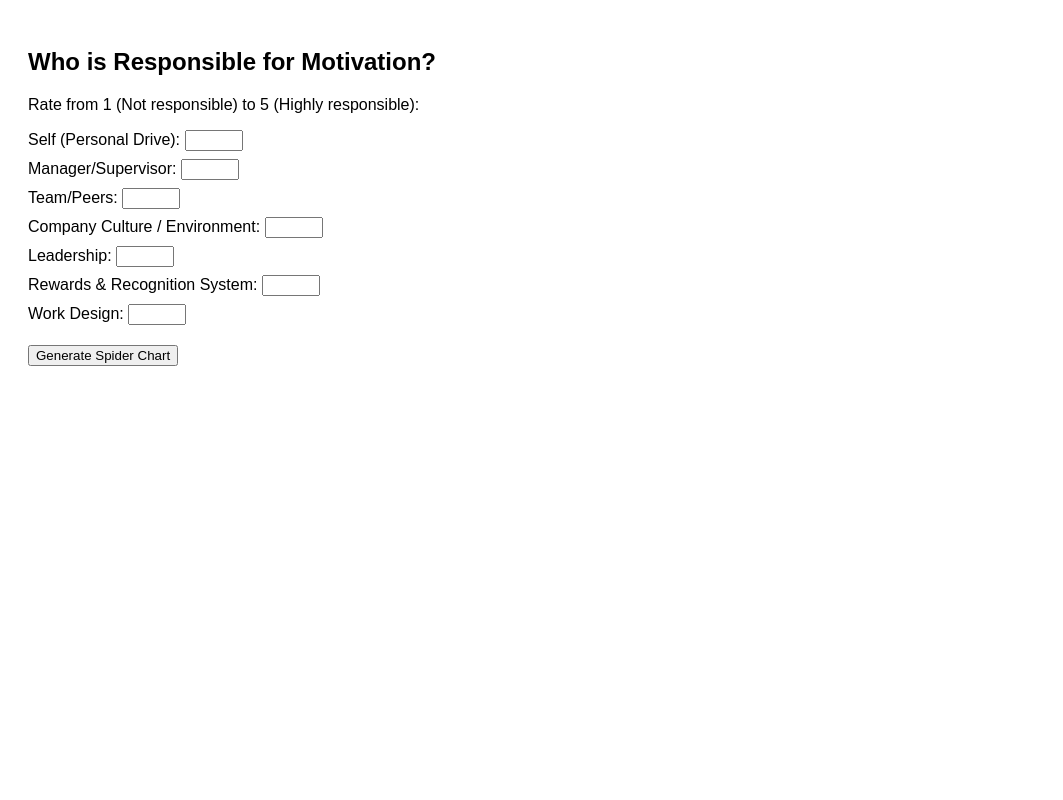
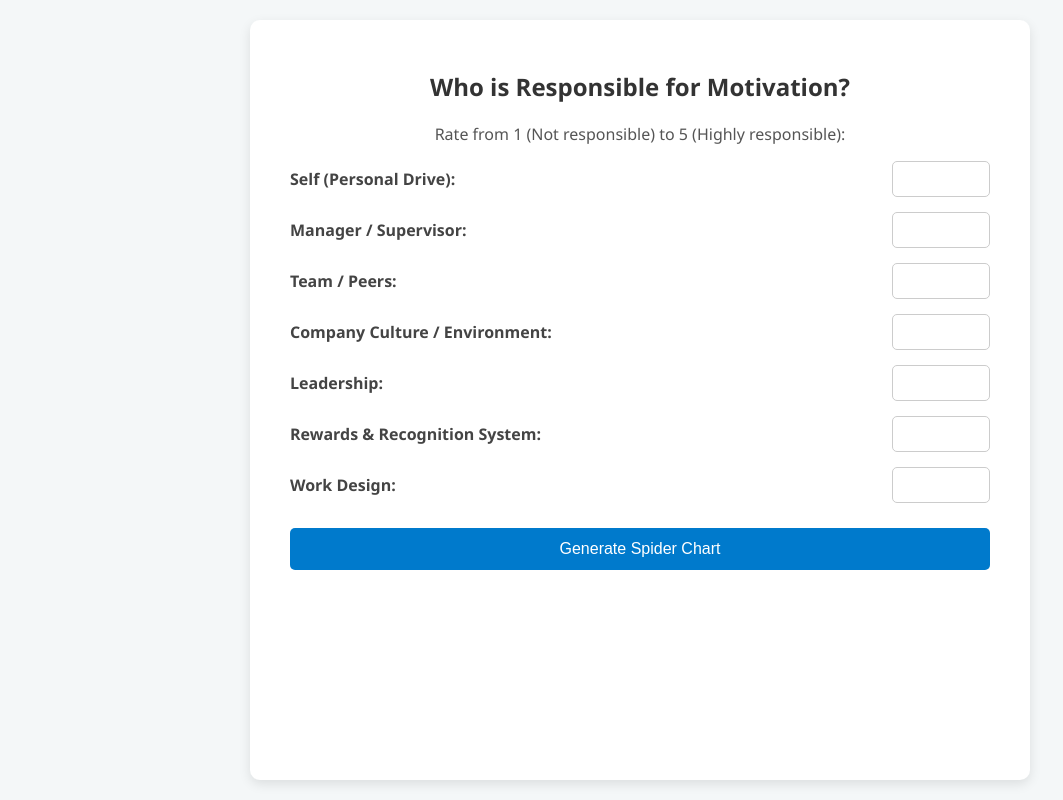
Before and after one commit to Rawal-Karim/spiderchart, a plain HTML site: page index.html in a window 1280 px wide. Shown: the whole page, without its empty margins (0-1063 px from the left). Drawn offline with nearby package versions, Linux system fonts and the light colour scheme.

Commit message:
Update index.html

```diff
--- a/index.html
+++ b/index.html
@@ -5,52 +5,141 @@
   <title>Motivation Responsibility Spider Chart</title>
   <script src="https://cdn.jsdelivr.net/npm/chart.js"></script>
   <style>
-    body { font-family: Arial, sans-serif; padding: 20px; }
-    label { display: block; margin: 8px 0 2px; }
-    input[type="number"] { width: 50px; }
-    #chartContainer { max-width: 600px; margin: 30px auto; }
+    body {
+      font-family: 'Segoe UI', Tahoma, Geneva, Verdana, sans-serif;
+      background: #f4f7f8;
+      margin: 0;
+      padding: 20px;
+    }
+
+    .container {
+      max-width: 700px;
+      margin: auto;
+      background: #fff;
+      padding: 30px 40px;
+      border-radius: 10px;
+      box-shadow: 0 4px 12px rgba(0,0,0,0.1);
+    }
+
+    h2 {
+      text-align: center;
+      color: #333;
+    }
+
+    p {
+      text-align: center;
+      color: #555;
+    }
+
+    form {
+      display: flex;
+      flex-direction: column;
+      gap: 15px;
+    }
+
+    label {
+      font-weight: 600;
+      color: #444;
+    }
+
+    input[type="number"] {
+      padding: 8px;
+      border: 1px solid #ccc;
+      border-radius: 5px;
+      width: 80px;
+      font-size: 1em;
+    }
+
+    button {
+      background: #007acc;
+      color: #fff;
+      padding: 12px;
+      border: none;
+      border-radius: 5px;
+      font-size: 1em;
+      cursor: pointer;
+      margin-top: 10px;
+      transition: background 0.3s;
+    }
+
+    button:hover {
+      background: #005fa3;
+    }
+
+    #chartContainer {
+      margin-top: 30px;
+    }
+
+    canvas {
+      display: block;
+      max-width: 100%;
+      height: auto;
+    }
+
+    .input-row {
+      display: flex;
+      justify-content: space-between;
+      align-items: center;
+      flex-wrap: wrap;
+    }
+
+    .input-row label {
+      flex: 1 1 60%;
+    }
+
+    .input-row input {
+      flex: 0 1 80px;
+    }
   </style>
 </head>
 <body>
 
+  <div class="container">
     <h2>Who is Responsible for Motivation?</h2>
     <p>Rate from 1 (Not responsible) to 5 (Highly responsible):</p>
 
     <form id="motivationForm">
-    <label>Self (Personal Drive):
+      <div class="input-row">
+        <label>Self (Personal Drive):</label>
         <input type="number" name="Self" min="1" max="5" required>
-    </label>
+      </div>
 
-    <label>Manager/Supervisor:
+      <div class="input-row">
+        <label>Manager / Supervisor:</label>
         <input type="number" name="Manager" min="1" max="5" required>
-    </label>
+      </div>
 
-    <label>Team/Peers:
+      <div class="input-row">
+        <label>Team / Peers:</label>
         <input type="number" name="Team" min="1" max="5" required>
-    </label>
+      </div>
 
-    <label>Company Culture / Environment:
+      <div class="input-row">
+        <label>Company Culture / Environment:</label>
         <input type="number" name="Culture" min="1" max="5" required>
-    </label>
+      </div>
 
-    <label>Leadership:
+      <div class="input-row">
+        <label>Leadership:</label>
         <input type="number" name="Leadership" min="1" max="5" required>
-    </label>
+      </div>
 
-    <label>Rewards & Recognition System:
+      <div class="input-row">
+        <label>Rewards & Recognition System:</label>
         <input type="number" name="Rewards" min="1" max="5" required>
-    </label>
+      </div>
 
-    <label>Work Design:
+      <div class="input-row">
+        <label>Work Design:</label>
         <input type="number" name="WorkDesign" min="1" max="5" required>
-    </label>
+      </div>
 
-    <br>
       <button type="submit">Generate Spider Chart</button>
     </form>
 
     <div id="chartContainer">
       <canvas id="spiderChart"></canvas>
+    </div>
   </div>
 
   <script>
@@ -64,8 +153,8 @@
       const formData = new FormData(form);
       const labels = [
         'Self (Personal Drive)',
-        'Manager/Supervisor',
-        'Team/Peers',
+        'Manager / Supervisor',
+        'Team / Peers',
         'Company Culture / Environment',
         'Leadership',
         'Rewards & Recognition System',
@@ -91,9 +180,12 @@
             label: 'Motivation Responsibility',
             data: data,
             fill: true,
-            backgroundColor: 'rgba(54, 162, 235, 0.2)',
-            borderColor: 'rgba(54, 162, 235, 1)',
-            pointBackgroundColor: 'rgba(54, 162, 235, 1)'
+            backgroundColor: 'rgba(0, 122, 204, 0.2)',
+            borderColor: 'rgba(0, 122, 204, 1)',
+            pointBackgroundColor: 'rgba(0, 122, 204, 1)',
+            pointBorderColor: '#fff',
+            pointHoverBackgroundColor: '#fff',
+            pointHoverBorderColor: 'rgba(0, 122, 204, 1)'
           }]
         },
         options: {
@@ -102,8 +194,24 @@
               min: 1,
               max: 5,
               ticks: {
-                stepSize: 1
+                stepSize: 1,
+                backdropColor: 'transparent',
+                color: '#333'
+              },
+              grid: {
+                color: 'rgba(0,0,0,0.1)'
+              },
+              pointLabels: {
+                color: '#333',
+                font: {
+                  size: 12
                 }
+              }
+            }
+          },
+          plugins: {
+            legend: {
+              display: false
             }
           }
         }
```
Lines whose indentation alone changed are shown as unchanged.
